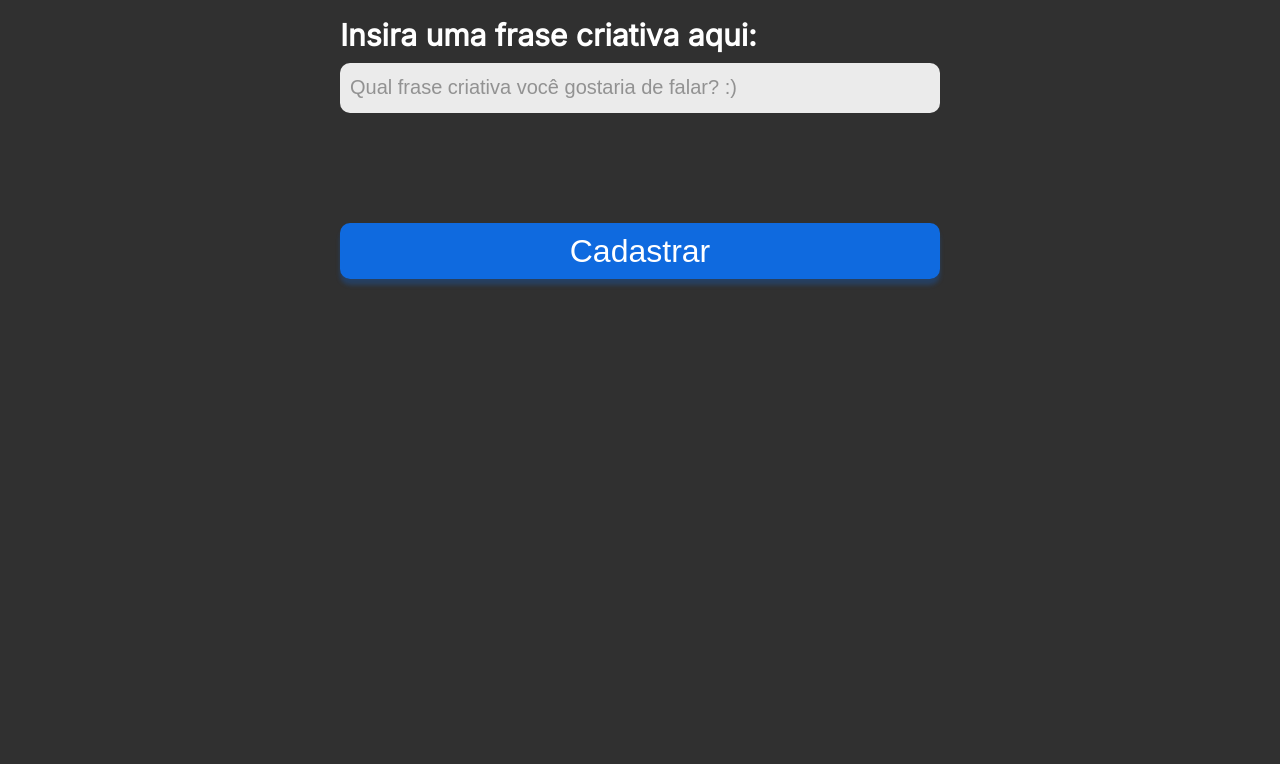
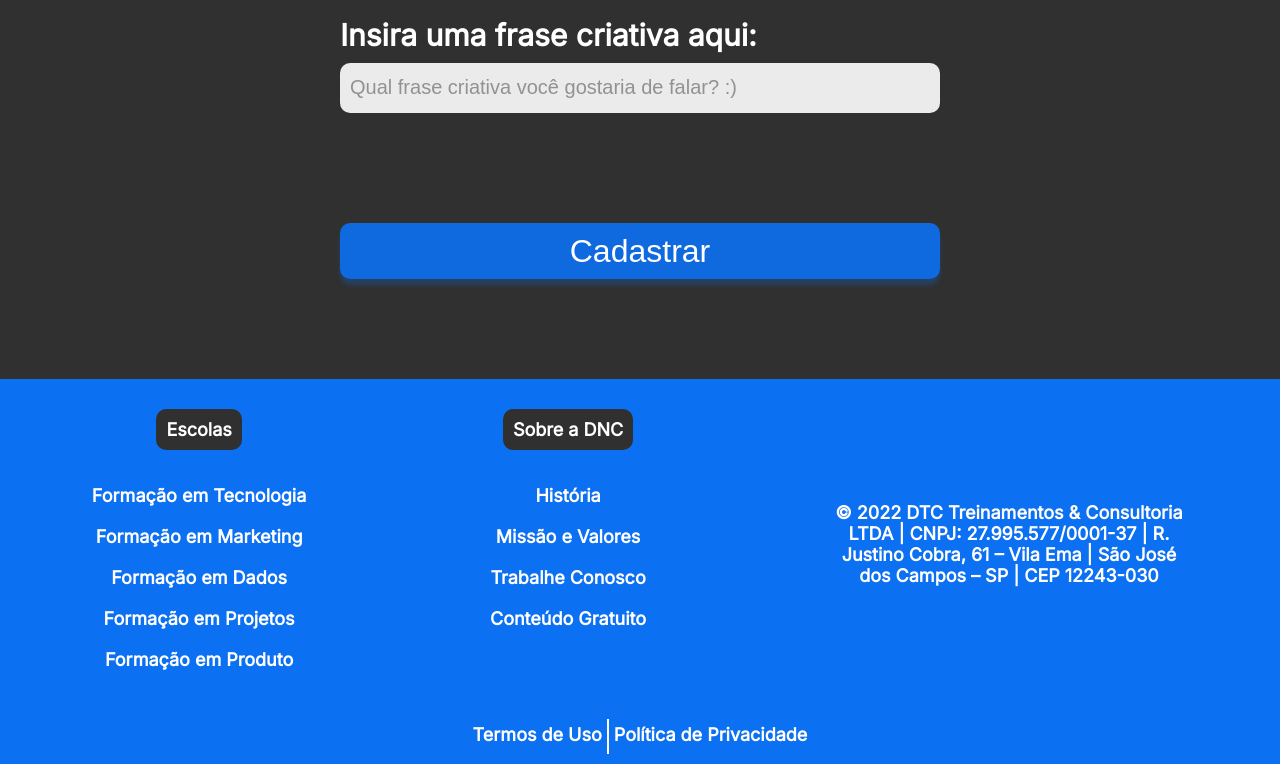
Before and after one commit to alinerainha/bootcamp-dnc, a plain HTML site: page index.html in a window 1280 px wide. Shown: the part 1277-2041 px from the top of the page. Before the commit the page ends 1656 px from the top, so only its background shows below. Drawn offline with Linux system fonts and the light colour scheme; a web font is replaced by a local one.

```diff
--- a/css/style.css
+++ b/css/style.css
@@ -148,3 +148,138 @@ input[type="submit"]{
     box-shadow: 0px 6px 4px rgba(12, 112, 242, 0.25);
     cursor: pointer;
 }
+
+/* Footer */
+
+footer{
+    width: 100%;
+    background-color: var(--azul-dnc);
+}
+
+footer .linha1{
+    display: flex;
+    justify-content: space-around;
+    align-items: center;
+}
+
+footer ul{
+    list-style: none;
+    margin: 0;
+    padding: 0;
+}
+
+footer nav{
+    display: flex;
+    flex-direction: column;
+    align-items: center;
+    height: 330px;
+}
+
+footer h5{
+    text-align: center;
+    color: white;
+    font-weight: 800;
+    font-size: 18px;
+    font-family: var(--fonte-padrao);
+    background-color: var(--preto-dnc);
+    border-radius: 10px;
+    padding: 10px;
+    margin-bottom: 15px;
+}
+
+footer ul li{
+    text-align: center;
+    color: white;
+    font-weight: 600;
+    font-size: 18px;
+    font-family: var(--fonte-padrao);
+    margin: 20px 0 20px 0;
+}
+
+footer ul li a{
+    color: white;
+    text-decoration: none;
+}
+
+footer ul li a:hover{
+    color: var(--cinza-hover);
+}
+
+footer .endereco{
+    font-weight: 600;
+    font-size: 18px;
+    font-family: var(--fonte-padrao);
+    color: white;
+    text-align: center;
+    width: 28%;
+}
+
+footer .linha2{
+    height: 35px;
+    display: flex;
+    justify-content: center;
+    margin: 0;
+    padding: 10px 0 10px 0;
+}
+
+footer .linha2 a{
+    font-family: var(--fonte-padrao);
+    font-size: 18px;
+    font-weight: 600;
+    color: white;
+    text-decoration: none;
+    padding: 5px;
+}
+
+footer .linha2 a:first-child{
+    border-right: 2px solid white;
+}
+
+footer .linha2 a:hover{
+    color: var(--cinza-hover);
+}
+
+@media only screen and (max-width: 600px){
+    #principal{
+        flex-direction: column;
+        height: auto;
+    }
+
+    #menu{
+        flex-direction: column;
+        width: 100%;
+        margin: 0;
+    }
+
+    #menu a{
+        display: flex;
+        justify-content: center;
+        height: 50px;
+
+    }
+
+    #principal button{
+        width: 100%;
+        margin: 0;
+    }
+
+    /* Section */
+    section h1{
+        font-size: 38px;
+    }
+
+    section h2{
+        font-size: 25px;
+        padding-left: 15px;
+        padding-right: 15px;
+    }
+
+    form{
+        width: 95%;
+        font-size: 20px;
+    }
+
+    .checkbox-itens label{
+        font-size: 15px;
+    }
+}
--- a/index.html
+++ b/index.html
@@ -10,6 +10,7 @@
     <link rel="stylesheet" href="./css/style.css">
     <title>Bootcamp DNC</title>
 </head>
+<body>
     <nav id="principal">
         <div id="menu">
             <a href="">Home</a>
@@ -63,8 +64,53 @@
             <input type="submit" value="Cadastrar">
         </form>
     </section>
-
-<body>
-
+    <footer>
+        <div class="linha1">
+            <nav>
+                <h5>Escolas</h5>
+                <ul>
+                    <li>
+                        <a href="">Formação em Tecnologia</a>
+                    </li>
+                    <li>
+                        <a href="">Formação em Marketing</a>
+                    </li>
+                    <li>
+                        <a href="">Formação em Dados</a>
+                    </li>
+                    <li>
+                        <a href="">Formação em Projetos</a>
+                    </li>
+                    <li>
+                        <a href="">Formação em Produto</a>
+                    </li>
+                </ul>
+            </nav>
+            <nav>
+                <h5>Sobre a DNC</h5>
+                <ul>
+                    <li>
+                        <a href="">História</a>
+                    </li>
+                    <li>
+                        <a href="">Missão e Valores</a>
+                    </li>
+                    <li>
+                        <a href="">Trabalhe Conosco</a>
+                    </li>
+                    <li>
+                        <a href="">Conteúdo Gratuito</a>
+                    </li>
+                </ul>
+            </nav>
+            <div class="endereco">
+                © 2022 DTC Treinamentos & Consultoria LTDA | CNPJ: 27.995.577/0001-37 | R. Justino Cobra, 61 – Vila Ema | São José dos Campos – SP | CEP 12243-030
+            </div>
+        </div>
+        <div class="linha2">
+            <a href="">Termos de Uso</a>
+            <a href="">Política de Privacidade</a>
+        </div>
+    </footer>
 </body>
 </html>
```
